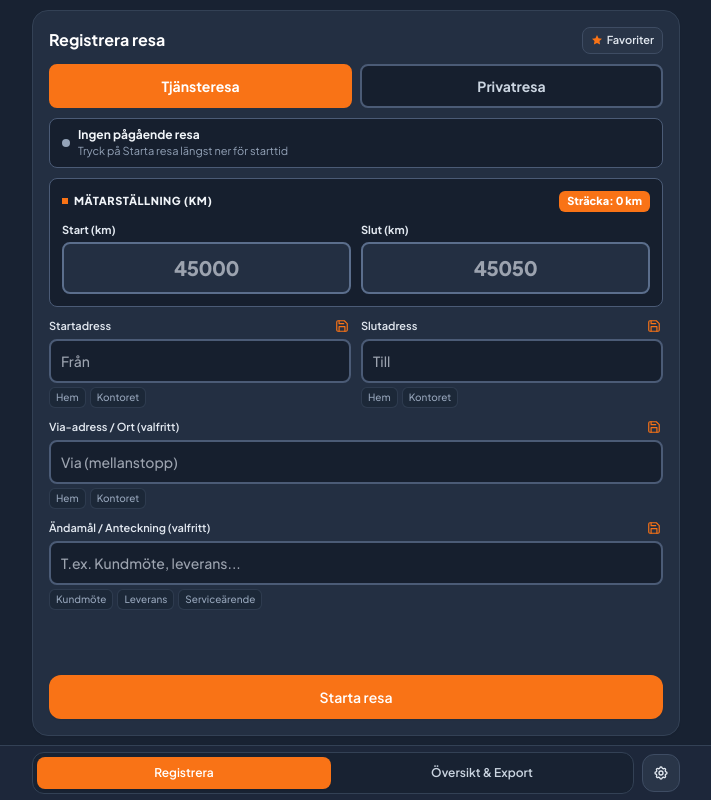
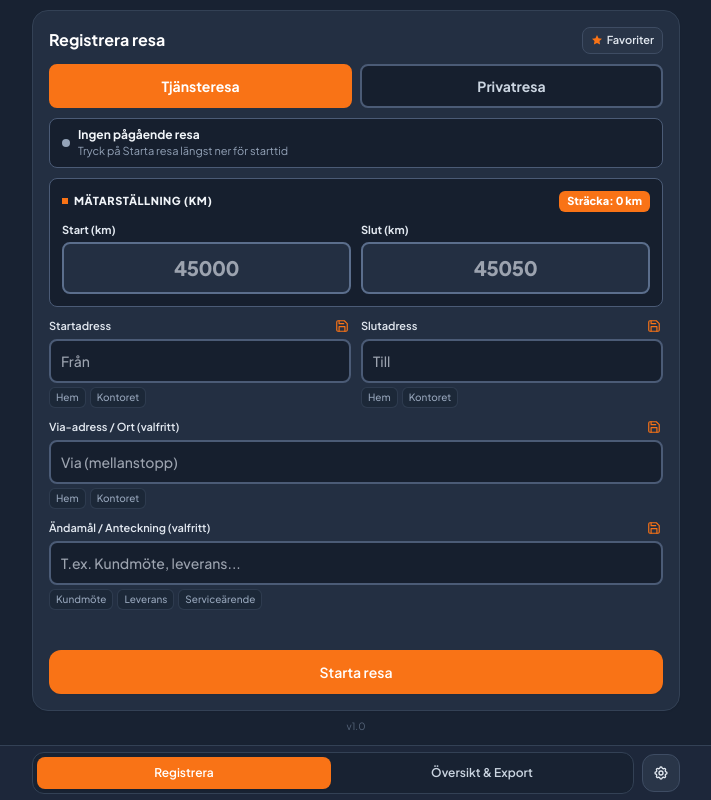
Before and after one commit to kentaswe/korjournal, a plain HTML site: page index.html in a window 1280 px wide. Shown: the whole page, without its empty margins (284-995 px from the left). Drawn offline with nearby package versions, Linux system fonts and the light colour scheme.

Commit message:
Update index.html

```diff
--- a/index.html
+++ b/index.html
@@ -214,6 +214,8 @@
         class="w-full bg-accent hover:bg-accent-hover text-white font-semibold py-2.5 px-4 rounded-xl text-xs shadow-sm transition-colors cursor-pointer">
         Klar
       </button>
+
+      <p class="text-center text-[10px] text-slate-400 dark:text-slate-500">Körjournal <span class="app-version-label">v1.0</span></p>
     </div>
   </div>
 
@@ -298,7 +300,7 @@
   <main class="w-full max-w-2xl mx-auto px-3 pt-2.5 flex-1 flex flex-col space-y-3">
 
     <!-- ==================== FLIK 1: REGISTRERA ==================== -->
-    <div id="view-register" class="flex-1 flex flex-col gap-2.5">
+    <div id="view-register" class="flex-1 flex flex-col gap-2">
 
       <!-- Formulärkort -->
       <section id="form-section" class="flex-1 flex flex-col bg-white dark:bg-[#232f42] rounded-2xl p-3 sm:p-4 border border-slate-200 dark:border-[#334155] shadow-sm">
@@ -485,6 +487,11 @@
         </form>
       </section>
 
+      <!-- Diskret versionsnummer längst ner -->
+      <p class="text-center text-[10px] text-slate-400/80 dark:text-slate-500/80 select-none pb-0.5">
+        <span class="app-version-label">v1.0</span>
+      </p>
+
       <!-- Meddelanderuta för formuläret -->
       <div id="form-toast-box" class="hidden rounded-xl p-2.5 text-xs font-medium border transition-all"></div>
     </div>
@@ -603,6 +610,9 @@
   </main>
 
   <script>
+    // Ändra versionsnumret här vid nya uppdateringar:
+    const APP_VERSION = 'v1.0';
+
     // Nycklar för localStorage
     const STORAGE_KEY = 'korjournal_trips_v1';
     const FAVORITES_KEY = 'korjournal_favorites_v1';
@@ -734,6 +744,10 @@
     }
 
     function initThemeAndColors() {
+      document.querySelectorAll('.app-version-label').forEach(el => {
+        el.textContent = APP_VERSION;
+      });
+
       const savedTheme = localStorage.getItem(THEME_KEY) || 'dark';
       if (savedTheme === 'light') {
         document.documentElement.classList.remove('dark');
```
